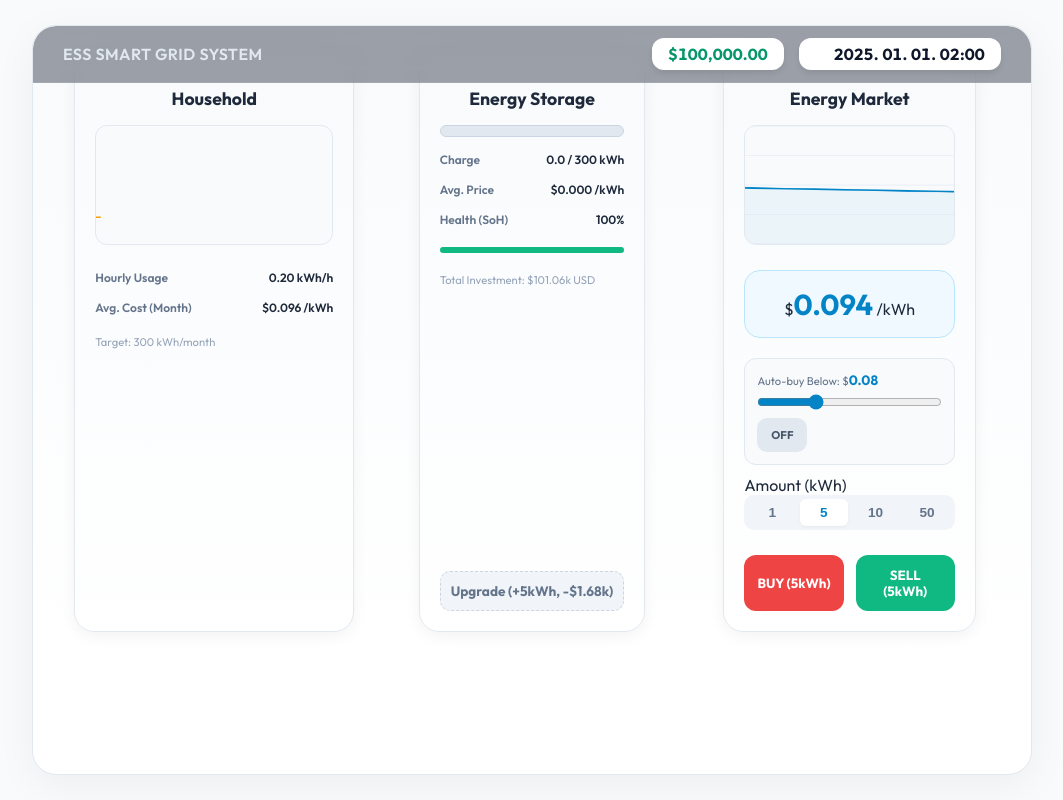
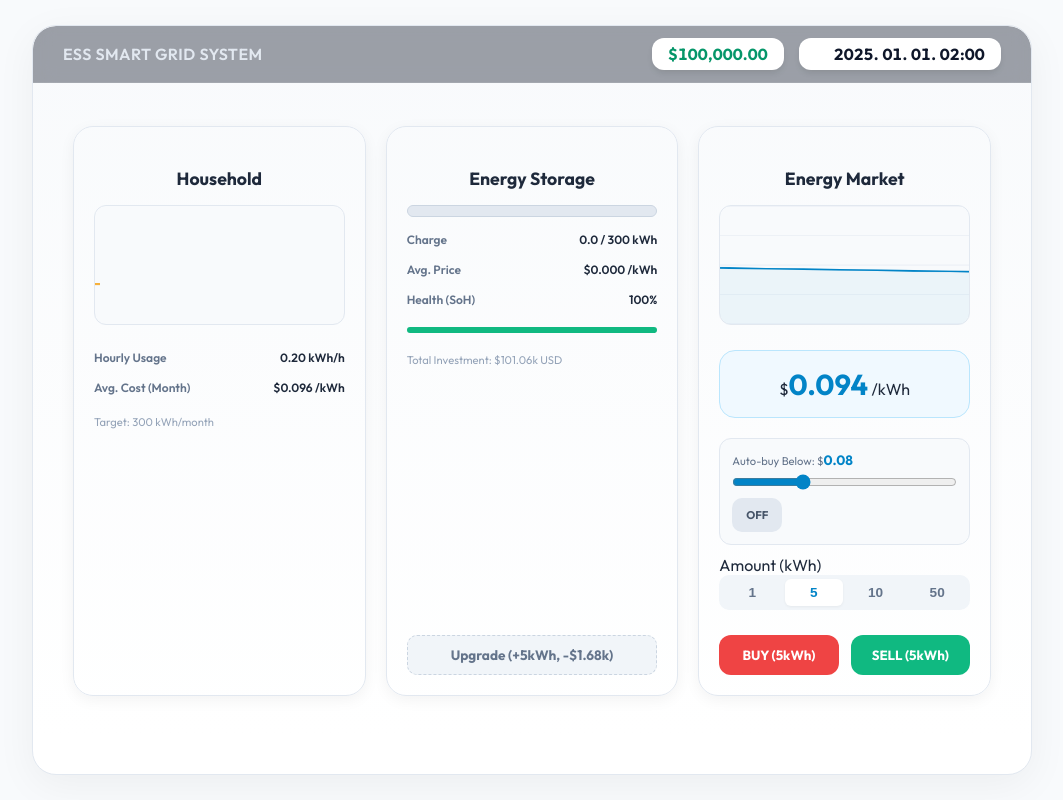
Before and after one commit to zeenoo11/project_ess, a website built with Vite: page index.html in a window 1280 px wide. Shown: the whole page, without its empty margins (108-1171 px from the left). Built offline with nearby package versions, Linux system fonts and the light colour scheme.

Commit message:
feat: Add house energy consumption management with usage visualization and adjust main content layout styling.

```diff
--- a/src/house.js
+++ b/src/house.js
@@ -52,8 +52,8 @@ export class HouseManager {
         this.monthlyEnergy += hourlyUsage;
         this.monthlyCost += actualCost;
 
-        // Keep history for graph
-        this.usageHistory.push(hourlyUsage);
+        // Keep history for graph (storing hour for X-axis)
+        this.usageHistory.push({ usage: hourlyUsage, hour: hour });
         if (this.usageHistory.length > 50) this.usageHistory.shift();
 
         this.updateUI(hourlyUsage);
@@ -79,20 +79,46 @@ export class HouseManager {
         const ctx = canvas.getContext('2d');
         const width = canvas.width;
         const height = canvas.height;
+        const paddingBottom = 20;
+        const chartHeight = height - paddingBottom;
 
         ctx.clearRect(0, 0, width, height);
+
+        // Draw Grid and Labels
+        ctx.strokeStyle = '#e2e8f0';
+        ctx.setLineDash([2, 4]);
+        ctx.lineWidth = 1;
+        ctx.fillStyle = '#94a3b8';
+        ctx.font = '10px Outfit';
+        ctx.textAlign = 'center';
+
+        const step = width / 50;
+        const maxUsage = 1.0;
+
+        this.usageHistory.forEach((data, i) => {
+            const x = i * step;
+
+            // Vertical line every 6 hours or when hour is multiple of 6
+            if (data.hour % 6 === 0 && (i === 0 || this.usageHistory[i - 1].hour !== data.hour)) {
+                ctx.beginPath();
+                ctx.moveTo(x, 0);
+                ctx.lineTo(x, chartHeight);
+                ctx.stroke();
+
+                ctx.fillText(`${data.hour}h`, x, height - 5);
+            }
+        });
+
+        ctx.setLineDash([]); // Reset dash
 
         // Draw usage line
         ctx.beginPath();
         ctx.strokeStyle = '#f59e0b'; // Amber-500
         ctx.lineWidth = 2;
 
-        const maxUsage = 1.0; // Normal max for scaling
-        const step = width / 50;
-
-        this.usageHistory.forEach((usage, i) => {
+        this.usageHistory.forEach((data, i) => {
             const x = i * step;
-            const y = height - (usage / maxUsage) * (height * 0.8) - 10;
+            const y = chartHeight - (data.usage / maxUsage) * (chartHeight * 0.8) - 10;
             if (i === 0) ctx.moveTo(x, y);
             else ctx.lineTo(x, y);
         });
--- a/style.css
+++ b/style.css
@@ -135,13 +135,13 @@ body {
     flex: 1;
     display: grid;
     grid-template-columns: repeat(3, 1fr);
-    gap: 15px;
-    padding: 20px 30px;
+    gap: 20px;
+    padding: 100px 40px 40px 40px;
+    /* Offset from top banner */
     background: linear-gradient(180deg, #f8fafc 0%, #ffffff 100%);
     align-content: center;
-    /* Center grid rows vertically */
-    justify-items: center;
-    /* Center items in cells if needed */
+    /* Center vertically */
+    height: 100%;
 }
 
 .ess-card {
```
